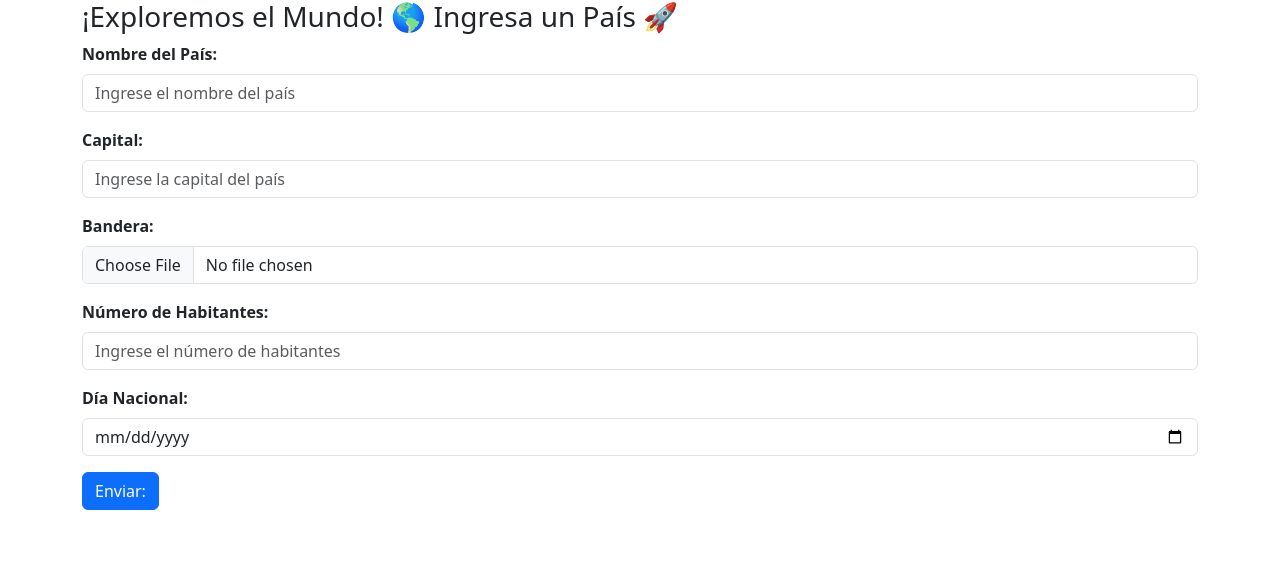
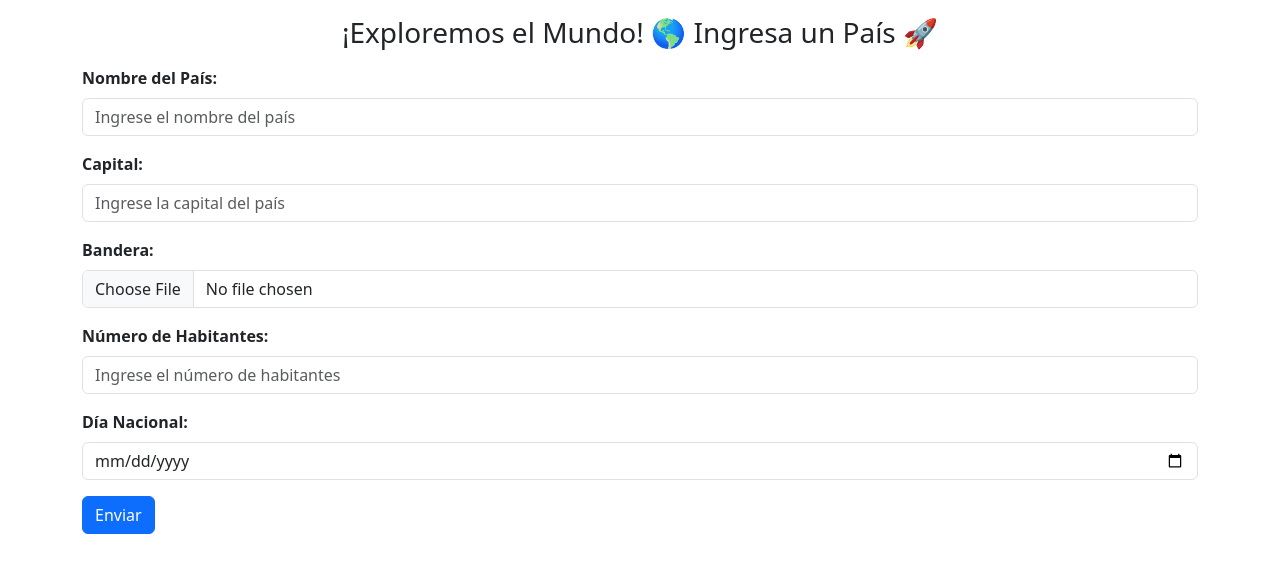
Before and after one commit to Daniiiiiiiiiiiiiiii/paises, a Python web app: template Pr1.1/templates/index.html in a window 1280 px wide. Shown: the top 573 px of the page. Run offline with Jinja, Linux system fonts and the light colour scheme; the template is opened without the code that fills it, so the values that code supplies are empty.

Commit message:
first commit

```diff
--- a/Pr1.1/templates/index.html
+++ b/Pr1.1/templates/index.html
@@ -19,7 +19,7 @@
 
     <div class="container">
         <form action="" class="form">
-            <h3>¡Exploremos el Mundo! 🌎 Ingresa un País 🚀</h3>
+            <h3 class="mt-3 mb-3 text-center">¡Exploremos el Mundo! 🌎 Ingresa un País 🚀</h3>
 
             <form class="mw-75">
                 <div class="mb-3">
@@ -48,7 +48,7 @@
                     <input type="date" class="form-control" id="diaNacional" />
                 </div>
 
-                <button type="submit" class="btn btn-primary">Enviar:</button>
+                <button type="submit" class="btn btn-primary">Enviar</button>
             </form>
     </div>
 
```
